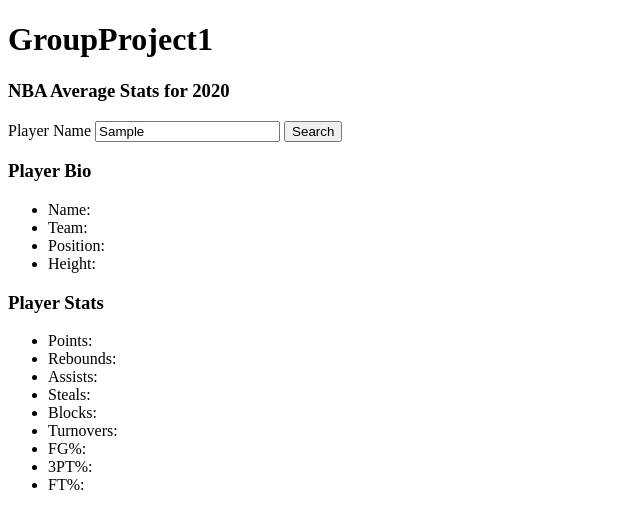
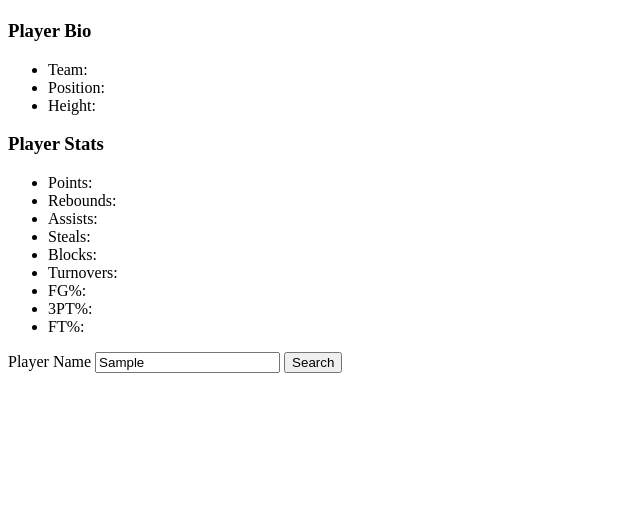
Before and after one commit to SawyerLash/Group-Project-1, a plain HTML site: page index.html in a window 1280 px wide. Both pictures are taken after typing "Sample" into the empty fields and a click on the button "Search". Shown: the whole page, without its empty margins (0-640 px from the left). Drawn offline with Linux system fonts and the light colour scheme; no server answers.

Commit message:
added style none/block to create transitions

```diff
--- a/assets/js/scripts.js
+++ b/assets/js/scripts.js
@@ -21,6 +21,9 @@ var playerGif = document.querySelector('#gif');
 
 var errormsg = document.getElementById('error-msg');
 
+var playerContent = document.getElementById('playerContent');
+var siteHeader = document.getElementById('siteHeader');
+
 
 
 // on button click with valid NBA player run PlayerID and Giphy functions
@@ -35,6 +38,9 @@ var formSubmitHandler = function (event) {
         getPlayerID(playername);
         giphyApi(playername);
         cleartxt();
+        playerContent.style.display = "block";
+        siteHeader.style.display = "none";
+
     } else {
         cleartxt();
         errormsg.textContent = "Please enter an active player during the 2020 Season, form submit";
--- a/index.html
+++ b/index.html
@@ -11,34 +11,26 @@
 </head>
 
 <body>
-    <header >
-        <h1>GroupProject1</h1>
+    <header id = "siteHeader">
+        <h1  >NBA Average Stats</h1>
     </header>
     <main >
-        <!-- search bar-->
 
-        <div>
-            <h3>NBA Average Stats for 2020</h3>
-            <form id="player-form">
-                <label id="player-name" for="playername"> Player Name</label>
-                <input name="playername" id="playername" type="text" placeholder="Lebron James" />
-                <button type="submit" class="btn">Search </button>
-            </form>
-            <span id="error-msg"></span>
-        </div>
 
-        <div >
+
+
+        <div id = "playerContent" style = "display:none" >
             <div >
+                <h2><span id="playerFullName"></span></h2>
                 <!-- bio/gif-->
                 <div>
-                    <h3>Player Bio</h3>
+
 
                     <div id="gif">
                         <!--GIF-->
                     </div>
+                    <h3>Player Bio</h3>
                     <ul>
-
-                        <li>Name: <span id="playerFullName"></span></li>
                         <li>Team: <span id="playerTeam"></span></li>
                         <li>Position: <span id="playerPosition"></span></li>
                         <li>Height: <span id="playerHeight"></span></li>
@@ -64,8 +56,17 @@
 
             </div>
         </div>
+        <!-- search bar-->
 
+        <div>
 
+            <form id="player-form">
+                <label id="player-name" for="playername"> Player Name</label>
+                <input name="playername" id="playername" type="text" placeholder="Lebron James" />
+                <button type="submit" class="btn">Search </button>
+            </form>
+            <span id="error-msg"></span>
+        </div>
     </main>
 
 
```
